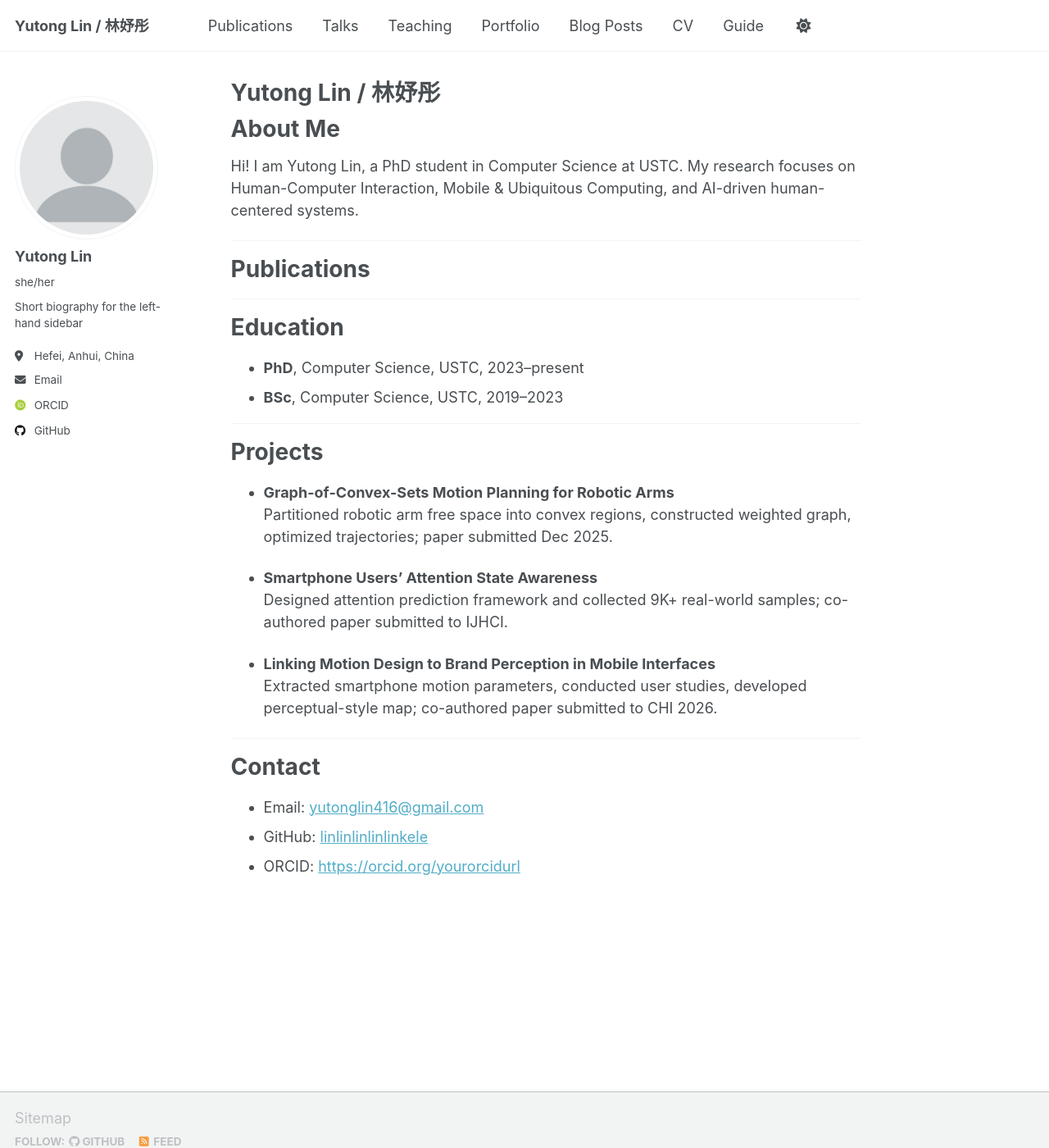
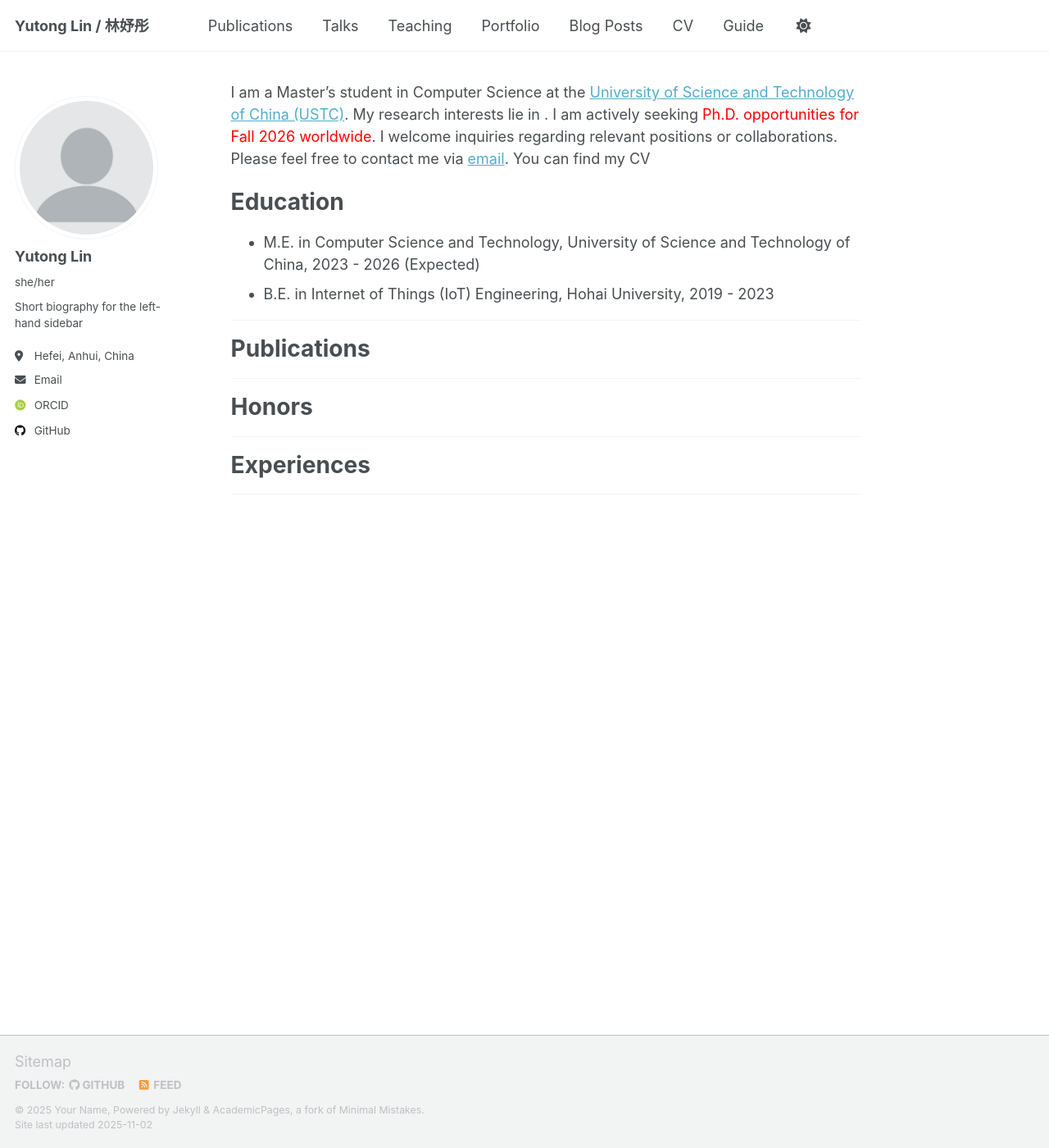
Before and after one commit to linlinlinlinlinkele/linlinlinlinlinkele.github.io, a Jekyll site: the page built from _pages/about.md, in a window 1280 px wide and 1400 px high. Shown: the whole window at 82% size. Built offline with Jekyll 4.4.1, drawn with Linux system fonts in a browser that asks for light colours; some web fonts are replaced; a script that is not in the unit is left out.

Commit message:
Update about.md

```diff
--- a/_pages/about.md
+++ b/_pages/about.md
@@ -1,40 +1,38 @@
 ---
-layout: single
-title: "Yutong Lin / 林妤彤"
+permalink: /
 author_profile: true
+redirect_from:
+  - /about/
+  - /about.html
 ---
+I am a Master's student in Computer Science at the [University of Science and Technology of China (USTC)](https://en.ustc.edu.cn/). My research interests lie in . I am actively seeking <span style='color: red;'>Ph.D. opportunities for Fall 2026 worldwide</span>. I welcome inquiries regarding relevant positions or collaborations. Please feel free to contact me via <a href="mailto:linyutong@mail.ustc.edu.cn">email</a>. You can find my CV
+<!-- <a href="https://Glycineeeee.github.io/files/CV_Jingmiao_Zhang.pdf" target="_blank">here</a>. -->
 
-# About Me {#about}
-Hi! I am Yutong Lin, a PhD student in Computer Science at USTC. My research focuses on Human-Computer Interaction, Mobile & Ubiquitous Computing, and AI-driven human-centered systems.
+
+# Education {#education}
+- M.E. in Computer Science and Technology, University of Science and Technology of China, 2023 - 2026 (Expected)
+- B.E. in Internet of Things (IoT) Engineering, Hohai University, 2019 - 2023
 
 ---
 
 # Publications {#publications}
-{% for pub in site.data.publications %}
-- [{{ pub.title }}]({{ pub.url }}) — {{ pub.venue }}, {{ pub.year }}
-{% endfor %}
+
 
 ---
 
-# Education {#education}
-- **PhD**, Computer Science, USTC, 2023–present
-- **BSc**, Computer Science, USTC, 2019–2023
+# Honors {#honors}
+
 
 ---
 
-# Projects {#projects}
-- **Graph-of-Convex-Sets Motion Planning for Robotic Arms**
-  Partitioned robotic arm free space into convex regions, constructed weighted graph, optimized trajectories; paper submitted Dec 2025.
+# Experiences {#experiences}
 
-- **Smartphone Users' Attention State Awareness**
-  Designed attention prediction framework and collected 9K+ real-world samples; co-authored paper submitted to IJHCI.
-
-- **Linking Motion Design to Brand Perception in Mobile Interfaces**
-  Extracted smartphone motion parameters, conducted user studies, developed perceptual-style map; co-authored paper submitted to CHI 2026.
 
 ---
 
-# Contact {#contact}
-- Email: [yutonglin416@gmail.com](mailto:yutonglin416@gmail.com)
-- GitHub: [linlinlinlinlinkele](https://github.com/linlinlinlinlinkele)
-- ORCID: [https://orcid.org/yourorcidurl](https://orcid.org/yourorcidurl)
+
+
+
+<div style="text-align: center; transform: scale(0.25); transform-origin: top center;">
+<script type="text/javascript" id="clstr_globe" src="//clustrmaps.com/globe.js?d=QE-4g5YC0OPMwEWJqigZA1hwMzkDrtZOXrNmQ0npvEY"></script>
+</div>
```
